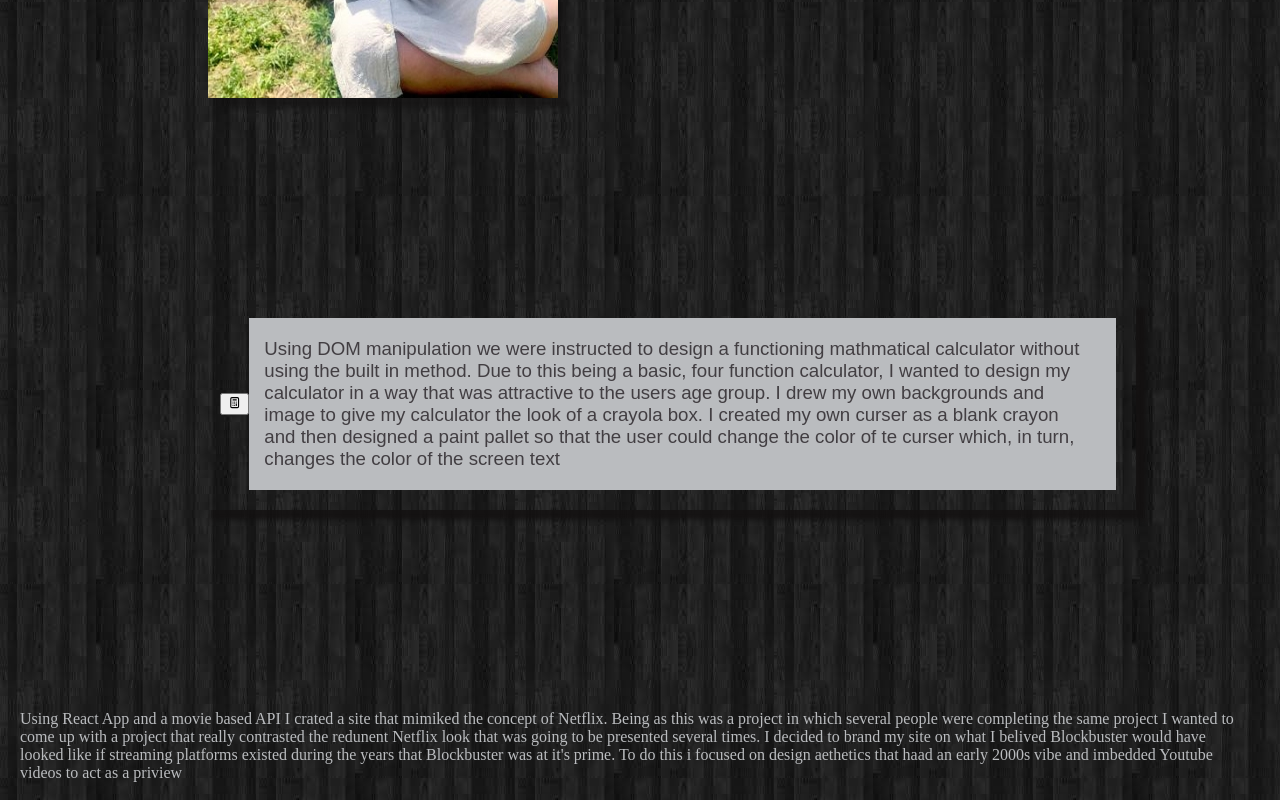
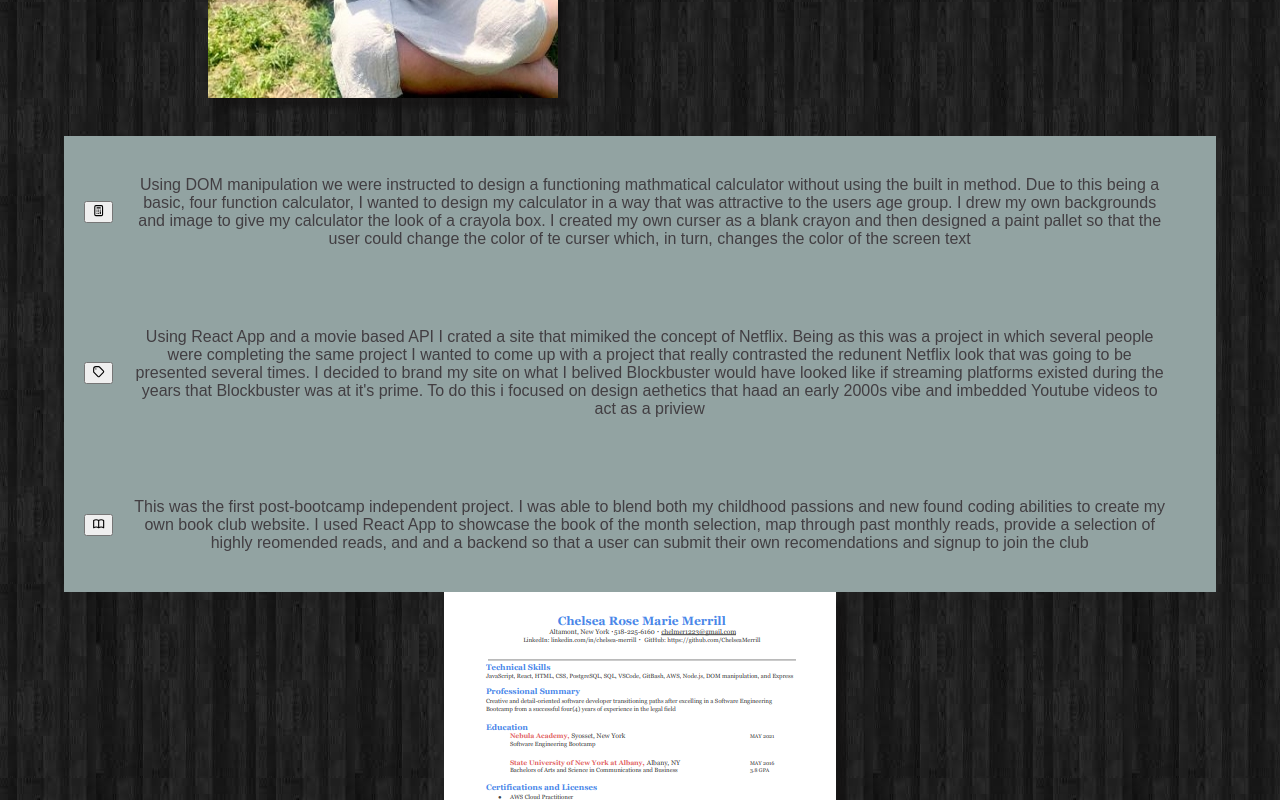
Before and after one commit to ChelseaMerrill/Portfolio, a React (Create React App) app: page / in a window 1280 px wide. Shown: the part 580-1380 px from the top of the page. Built offline with nearby package versions, Linux system fonts and the light colour scheme.

Commit message:
updated projects

```diff
--- a/src/Components/Homepage/homepage.css
+++ b/src/Components/Homepage/homepage.css
@@ -31,20 +31,39 @@ img{
     justify-content: center;
     padding: 20px;
     align-items: center;
-    box-shadow: 10px 10px 5px rgba(19, 17, 17, 0.844);
-    width: 70%;
-    margin: 200px;
     font-family: Arial, Helvetica, sans-serif;
 }
 
-.calcInfo{
-    background-color: #BABCBF;
-}
 
 .calc p{
     color: #423E42;
-    margin-left: 15px;
-    font-size: 14pt;
+    font-size: 12pt;
+}
+
+.notNetflix{
+    display: flex;
+    justify-content: center;
+    padding: 20px;
+    align-items: center;
+    font-family: Arial, Helvetica, sans-serif;
+}
+
+.notNetflix p{
+    color: #423E42;
+    font-size: 12pt;
+}
+
+.bookBelles{
+    display: flex;
+    justify-content: center;
+    padding: 20px;
+    align-items: center;
+    font-family: Arial, Helvetica, sans-serif;
+}
+
+.bookBelles p{
+    color: #423E42;
+    font-size: 12pt;
 }
 
 .resume{
@@ -76,3 +95,11 @@ h3{
 .name{
     width: 30%;
 }
+
+.projects{
+    background-color: #92A3A2;
+    margin-right: 5%;
+    margin-left: 5%;
+    text-align: center;
+    margin-top: 10mm;
+}
--- a/src/Components/Homepage/homepage.jsx
+++ b/src/Components/Homepage/homepage.jsx
@@ -5,6 +5,8 @@ import Typist from 'react-typist';
 import ProfilePic from './profile.jpg';
 import Resume from './resume.jpg';
 import { HiOutlineCalculator } from "react-icons/hi";
+import { HiOutlineTag } from "react-icons/hi";
+import { HiOutlineBookOpen } from "react-icons/hi";
 
 
 
@@ -42,19 +44,24 @@ class Homepage extends React.Component{
                 <div className= 'projects'>
                     <div className='calc'>
                         <button>
-                            <HiOutlineCalculator/>
+                            <HiOutlineCalculator height='30px' width='30px'/>
                         </button>
-                            <div className='calcInfo'>
                             <p>Using DOM manipulation we were instructed to design a functioning mathmatical calculator without using the built in method.  Due to this being a basic, four function calculator, I wanted to design my calculator in a way that was attractive to the users age group.  I drew my own backgrounds and image to give my calculator the look of a crayola box.  I created my own curser as a blank crayon and then designed a paint pallet so that the user could change the color of te curser which, in turn, changes the color of the screen text </p>
-                            </div>
+
                         </div>
 
 
                     <div className='notNetflix'>
+                        <button>
+                            <HiOutlineTag/>
+                        </button>
                         <p>Using React App and a movie based API I crated a site that mimiked the concept of Netflix.  Being as this was a project in which several people were completing the same project I wanted to come up with a project that really contrasted the redunent Netflix look that was going to be presented several times.  I decided to brand my site on what I belived Blockbuster would have looked like if streaming platforms existed during the years that Blockbuster was at it's prime.  To do this i focused on design aethetics that haad an early 2000s vibe and imbedded Youtube videos to act as a priview </p>
                     </div>
 
                     <div className='bookBelles'>
+                        <button>
+                            <HiOutlineBookOpen/>
+                        </button>
                         <p>This was the first post-bootcamp independent project.  I was able to blend both my childhood passions and new found coding abilities to create my own book club website.  I used React App to showcase the book of the month selection, map through past monthly reads,  provide a selection of highly reomended reads, and and a backend so that a user can submit their own recomendations and signup to join the club </p>
                     </div>
 
```
